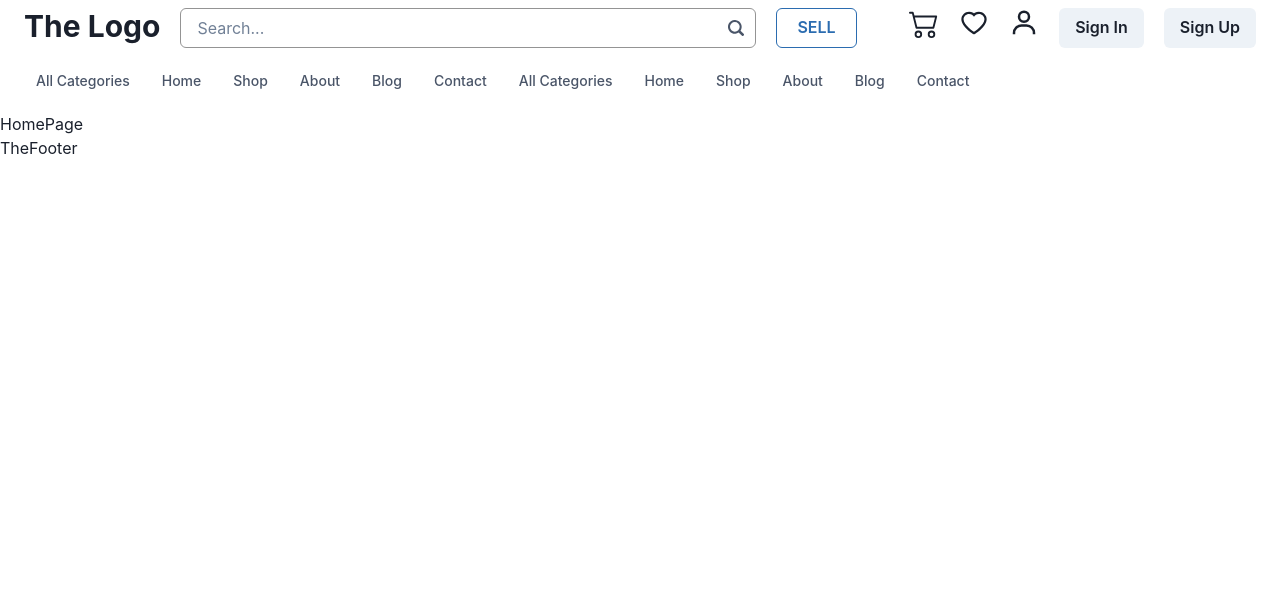
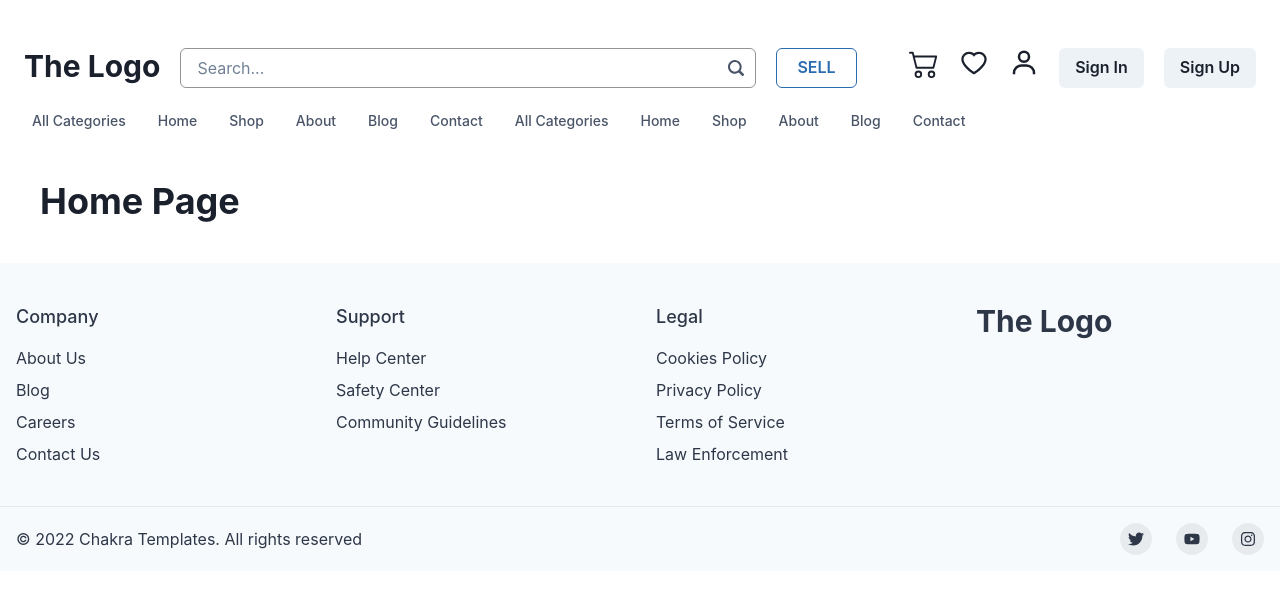
Before and after one commit to HlemoXGamer/reverb-clone, a React (Vite) app: page / in a window 1280 px wide. Shown: the top 594 px of the page. Built offline with nearby package versions, Linux system fonts and the light colour scheme.

Commit message:
Task: #002
      The Footer

```diff
--- a/src/App.jsx
+++ b/src/App.jsx
@@ -1,11 +1,6 @@
 import MainLayout from "./layout/MainLayout";
-import { ChakraProvider } from "@chakra-ui/react";
 const App = () => {
-    return (
-        <ChakraProvider>
-            <MainLayout />
-        </ChakraProvider>
-    );
+    return <MainLayout />;
 };
 
 export default App;
--- a/src/components/UI/TheFooter.jsx
+++ /dev/null
@@ -1,5 +0,0 @@
-const TheFooter = () => {
-    return <div>TheFooter</div>;
-};
-
-export default TheFooter;
--- /dev/null
+++ b/src/components/UI/TheFooter/TheFooter.jsx
@@ -0,0 +1,105 @@
+/* eslint-disable react/prop-types */
+import {
+    Box,
+    Container,
+    Stack,
+    SimpleGrid,
+    Text,
+    useColorModeValue,
+} from "@chakra-ui/react";
+import { FaTwitter, FaYoutube, FaInstagram } from "react-icons/fa";
+import TheLogo from "../../Common/TheLogo";
+
+import ListHeader from "./parts/ListHeader";
+import SocialButton from "./parts/SocialButton";
+
+export default function TheFooter() {
+    return (
+        <Box
+            bg={useColorModeValue("gray.50", "gray.900")}
+            color={useColorModeValue("gray.700", "gray.200")}
+        >
+            <Container as={Stack} maxW={"8xl"} py={10}>
+                <SimpleGrid columns={{ base: 1, sm: 2, md: 4 }} spacing={8}>
+                    <Stack align={"flex-start"}>
+                        <ListHeader>Company</ListHeader>
+                        <Box as="a" href={"#"}>
+                            About Us
+                        </Box>
+                        <Box as="a" href={"#"}>
+                            Blog
+                        </Box>
+                        <Box as="a" href={"#"}>
+                            Careers
+                        </Box>
+                        <Box as="a" href={"#"}>
+                            Contact Us
+                        </Box>
+                    </Stack>
+
+                    <Stack align={"flex-start"}>
+                        <ListHeader>Support</ListHeader>
+                        <Box as="a" href={"#"}>
+                            Help Center
+                        </Box>
+                        <Box as="a" href={"#"}>
+                            Safety Center
+                        </Box>
+                        <Box as="a" href={"#"}>
+                            Community Guidelines
+                        </Box>
+                    </Stack>
+
+                    <Stack align={"flex-start"}>
+                        <ListHeader>Legal</ListHeader>
+                        <Box as="a" href={"#"}>
+                            Cookies Policy
+                        </Box>
+                        <Box as="a" href={"#"}>
+                            Privacy Policy
+                        </Box>
+                        <Box as="a" href={"#"}>
+                            Terms of Service
+                        </Box>
+                        <Box as="a" href={"#"}>
+                            Law Enforcement
+                        </Box>
+                    </Stack>
+
+                    <Stack align={"flex-start"}>
+                        <TheLogo />
+                    </Stack>
+                </SimpleGrid>
+            </Container>
+
+            <Box
+                borderTopWidth={1}
+                borderStyle={"solid"}
+                borderColor={useColorModeValue("gray.200", "gray.700")}
+            >
+                <Container
+                    as={Stack}
+                    maxW={"8xl"}
+                    py={4}
+                    direction={{ base: "column", md: "row" }}
+                    spacing={4}
+                    justify={{ md: "space-between" }}
+                    align={{ md: "center" }}
+                >
+                    <Text>© 2022 Chakra Templates. All rights reserved</Text>
+                    <Stack direction={"row"} spacing={6}>
+                        <SocialButton label={"Twitter"} href={"#"}>
+                            <FaTwitter />
+                        </SocialButton>
+                        <SocialButton label={"YouTube"} href={"#"}>
+                            <FaYoutube />
+                        </SocialButton>
+                        <SocialButton label={"Instagram"} href={"#"}>
+                            <FaInstagram />
+                        </SocialButton>
+                    </Stack>
+                </Container>
+            </Box>
+        </Box>
+    );
+}
--- /dev/null
+++ b/src/components/UI/TheFooter/parts/ListHeader.jsx
@@ -0,0 +1,12 @@
+/* eslint-disable react/prop-types */
+import { Text } from "@chakra-ui/react";
+
+const ListHeader = ({ children }) => {
+    return (
+        <Text fontWeight={"500"} fontSize={"lg"} mb={2}>
+            {children}
+        </Text>
+    );
+};
+
+export default ListHeader;
--- /dev/null
+++ b/src/components/UI/TheFooter/parts/SocialButton.jsx
@@ -0,0 +1,28 @@
+/* eslint-disable react/prop-types */
+import { VisuallyHidden, chakra, useColorModeValue } from "@chakra-ui/react";
+
+const SocialButton = ({ children, label, href }) => {
+    return (
+        <chakra.button
+            bg={useColorModeValue("blackAlpha.100", "whiteAlpha.100")}
+            rounded={"full"}
+            w={8}
+            h={8}
+            cursor={"pointer"}
+            as={"a"}
+            href={href}
+            display={"inline-flex"}
+            alignItems={"center"}
+            justifyContent={"center"}
+            transition={"background 0.3s ease"}
+            _hover={{
+                bg: useColorModeValue("blackAlpha.200", "whiteAlpha.200"),
+            }}
+        >
+            <VisuallyHidden>{label}</VisuallyHidden>
+            {children}
+        </chakra.button>
+    );
+};
+
+export default SocialButton;
--- a/src/components/UI/TheHeader/parts/LowerNav.jsx
+++ b/src/components/UI/TheHeader/parts/LowerNav.jsx
@@ -132,8 +132,8 @@ const LowerNav = () => {
     const popoverContentBgColor = useColorModeValue("white", "gray.800");
     return (
         <React.Fragment>
-            <Container maxW={"1330px"} p={0}>
-                <Stack direction={"row"} spacing={4} m={5}>
+            <Container maxW={"8xl"}>
+                <Stack direction={"row"} spacing={4}>
                     {NAV_ITEMS.map((navItem, index) => (
                         <Box key={navItem.label + index}>
                             <Popover
--- a/src/components/UI/TheHeader/parts/TopNav.jsx
+++ b/src/components/UI/TheHeader/parts/TopNav.jsx
@@ -4,7 +4,7 @@ import { Link } from "react-router-dom";
 import TheLogo from "../../../Common/TheLogo";
 import SearchBar from "../../../Common/SearchBar";
 
-import { Box, Container } from "@chakra-ui/layout";
+import { Box, Container, Stack } from "@chakra-ui/layout";
 import { Button } from "@chakra-ui/button";
 
 import { BsCart2 } from "react-icons/bs";
@@ -14,7 +14,7 @@ import { BiUser } from "react-icons/bi";
 const TopNav = () => {
     return (
         <React.Fragment>
-            <Container maxW="1330px">
+            <Container as={Stack} maxW={"8xl"} pt={10} pb={5}>
                 <Box
                     display="flex"
                     alignItems="center"
--- a/src/layout/MainLayout.jsx
+++ b/src/layout/MainLayout.jsx
@@ -1,6 +1,6 @@
 import React from "react";
 
-import TheFooter from "../components/UI/TheFooter";
+import TheFooter from "../components/UI/TheFooter/TheFooter";
 import TheHeader from "../components/UI/TheHeader/TheHeader";
 import TheRoutes from "../TheRoutes";
 
--- a/src/main.jsx
+++ b/src/main.jsx
@@ -9,11 +9,15 @@ import "./index.css";
 import { Provider } from "react-redux";
 import store from "./store/store.js";
 
+import { ChakraProvider } from "@chakra-ui/react";
+
 ReactDOM.createRoot(document.getElementById("root")).render(
     <React.StrictMode>
         <Router>
             <Provider store={store}>
-                <App />
+                <ChakraProvider>
+                    <App />
+                </ChakraProvider>
             </Provider>
         </Router>
     </React.StrictMode>
--- a/src/pages/Home/HomePage.jsx
+++ b/src/pages/Home/HomePage.jsx
@@ -1,5 +1,7 @@
+import { Heading } from "@chakra-ui/react";
+
 const HomePage = () => {
-    return <div>HomePage</div>;
+    return <Heading p={10}>Home Page</Heading>;
 };
 
 export default HomePage;
```
